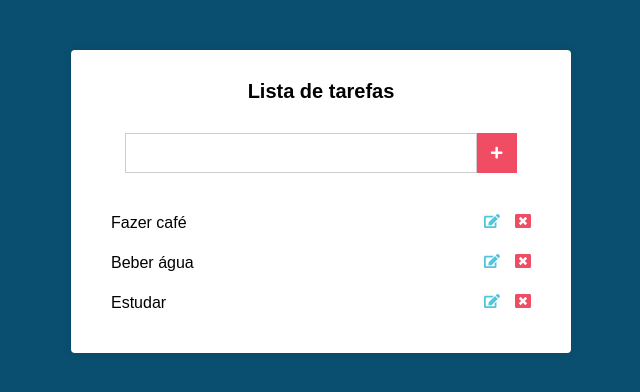
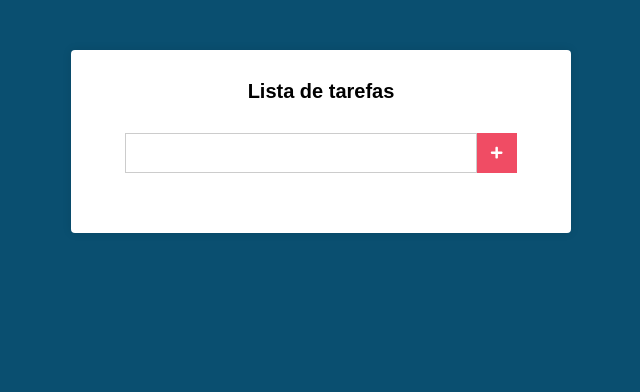
Before and after one commit to diegoricardosouza/listaTarefasReact, a React (Create React App) app: page / in a window 1280 px wide. Shown: the top 392 px of the page, without its empty margins (319-959 px from the left). Built offline with nearby package versions, Linux system fonts and the light colour scheme.

Commit message:
add tasks

```diff
--- a/src/components/Main.css
+++ b/src/components/Main.css
@@ -71,3 +71,8 @@
 .tarefas li:hover .delete {
     color: #000;
 }
+
+.tarefas li span {
+    display: flex;
+    align-items: center;
+}
--- a/src/components/Main.js
+++ b/src/components/Main.js
@@ -11,12 +11,22 @@
 export default class Main extends Component {
     state = {
       novaTarefa: '',
-      tarefas: [
-        'Fazer café',
-        'Beber água',
-        'Estudar',
-      ],
+      tarefas: [],
     };
+
+    handleSubmit = (e) => {
+      e.preventDefault();
+      const { tarefas } = this.state;
+      const { novaTarefa } = this.state;
+
+      if (tarefas.indexOf(novaTarefa) !== -1) return;
+
+      const novasTarefas = [...tarefas];
+
+      this.setState({
+        tarefas: [...novasTarefas, novaTarefa],
+      });
+    }
 
     handleChange = (e) => {
       this.setState({
@@ -31,7 +41,7 @@
         <div className="main">
           <h1>Lista de tarefas</h1>
 
-          <form action="#" className="form">
+          <form onSubmit={this.handleSubmit} action="#" className="form">
             <input onChange={this.handleChange} type="text" value={novaTarefa} />
             <button type="submit">
               <FaPlus />
@@ -42,10 +52,10 @@
             {tarefas.map((tarefa) => (
               <li key={tarefa}>
                 {tarefa}
-                <div>
+                <span>
                   <FaEdit className="edit" />
                   <FaWindowClose className="delete" />
-                </div>
+                </span>
               </li>
             ))}
           </ul>
```
